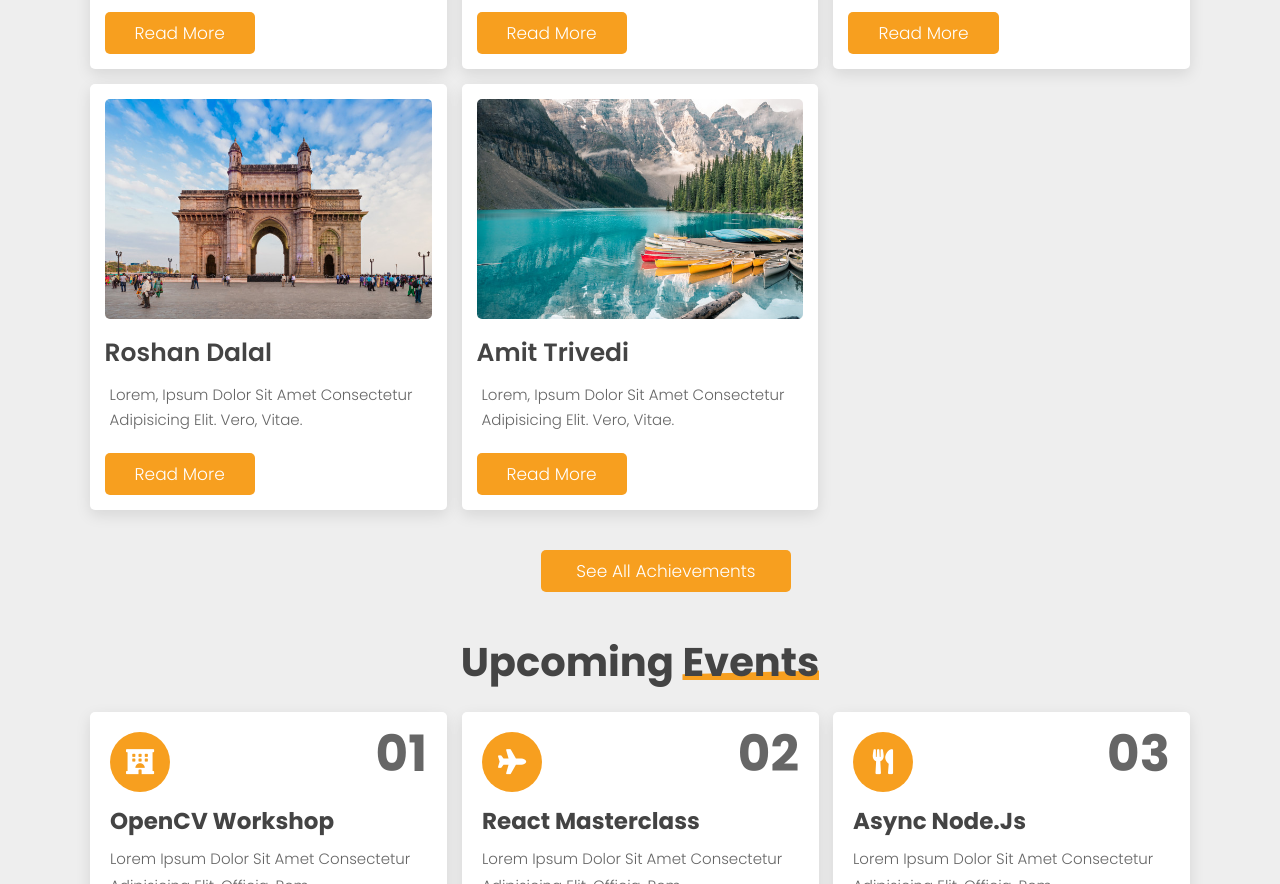
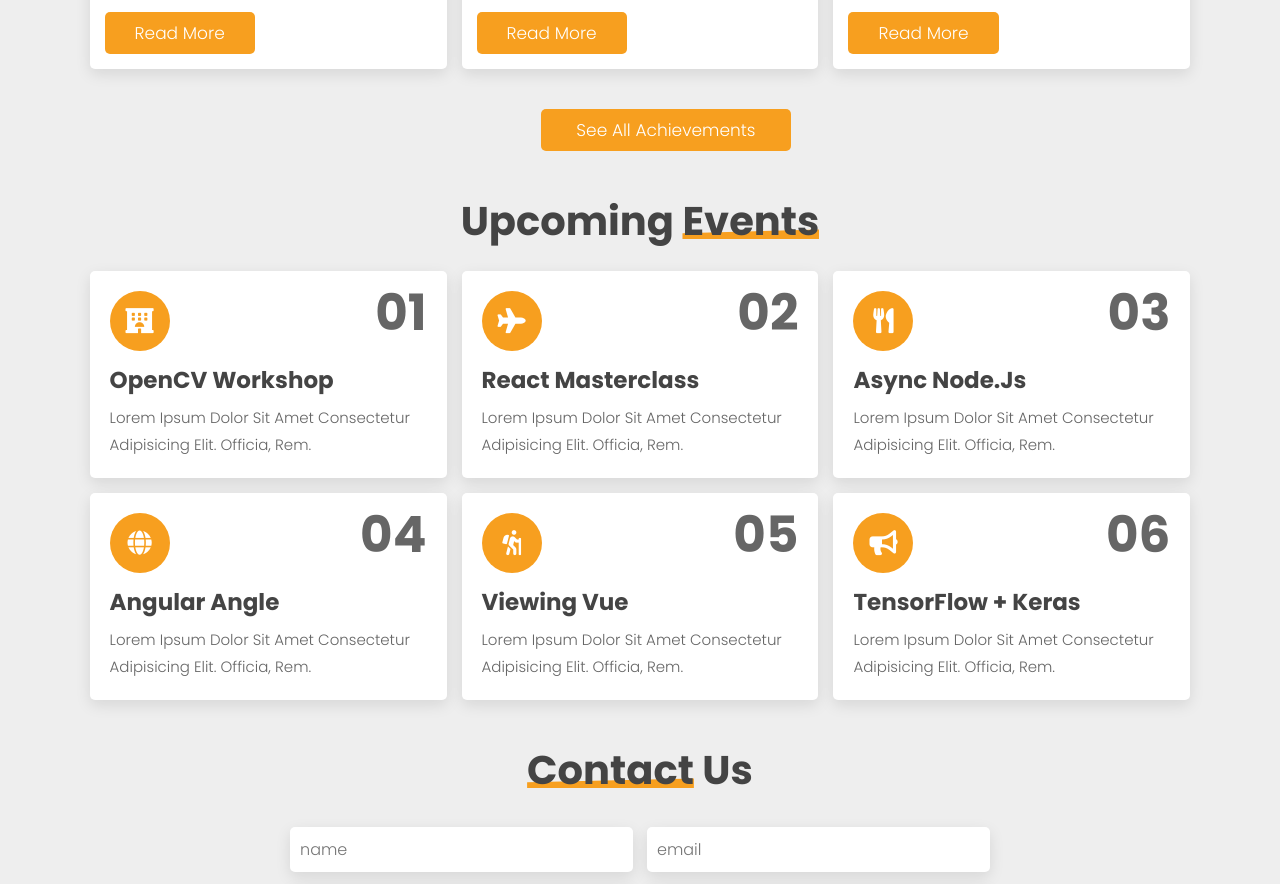
Before and after one commit to buddywhitman/isa-achievements, a plain HTML site: page index.html in a window 1280 px wide. Shown: the part 1536-2420 px from the top of the page. Drawn offline with nearby package versions, Linux system fonts and the light colour scheme.

Commit message:
Update index.html
fix extra achievements in home page

```diff
--- a/index.html
+++ b/index.html
@@ -183,29 +183,6 @@
                 <a href="#" class="btn"> Read More</a>
             </div>
         </div>
-
-        <div class="box" data-aos="fade-up">
-            <div class="image">
-                <img src="images/p-1.jpg" alt="">
-            </div>
-            <div class="content">
-                <div class="price"> Roshan Dalal</div>
-                <p>Lorem, ipsum dolor sit amet consectetur adipisicing elit. Vero, vitae.</p>
-                <a href="#" class="btn"> Read More</a>
-            </div>
-        </div>
-
-        <div class="box" data-aos="fade-up">
-            <div class="image">
-                <img src="images/p-2.jpg" alt="">
-            </div>
-            <div class="content">
-                <div class="price"> Amit Trivedi</div>
-                <p>Lorem, ipsum dolor sit amet consectetur adipisicing elit. Vero, vitae.</p>
-                <a href="#" class="btn"> Read More</a>
-            </div>
-        </div>
-
     </div>
     <div class="fin" style="margin-top: 2rem;">
         <a href="pages/achievements.html" class="btn">See all achievements</a>
```
